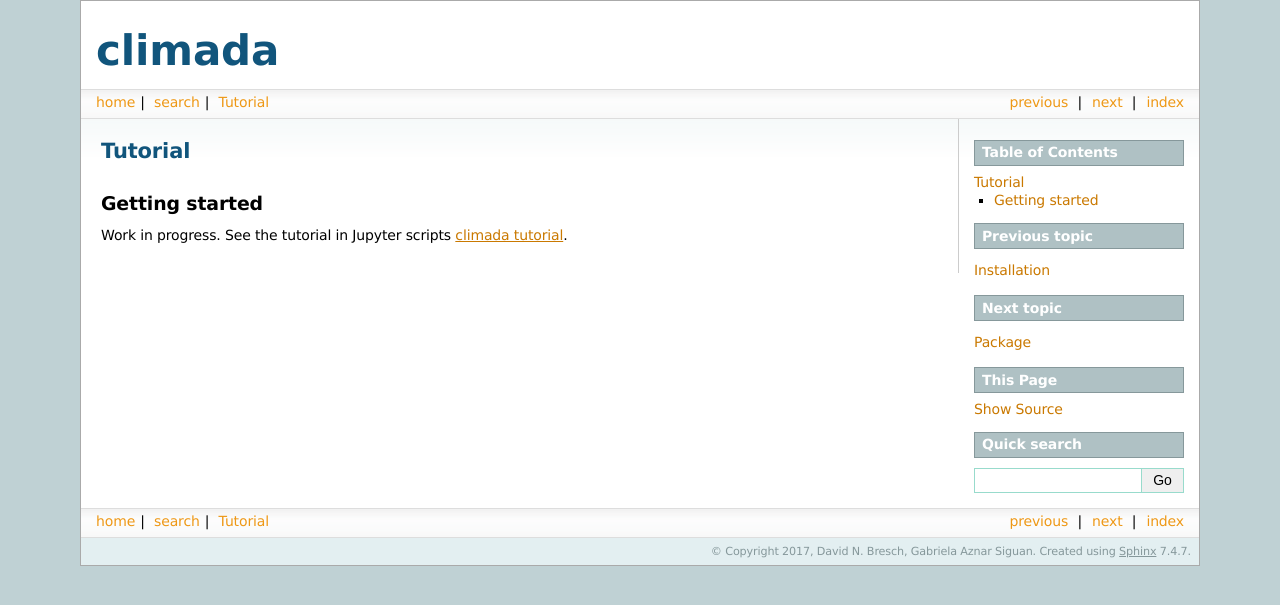
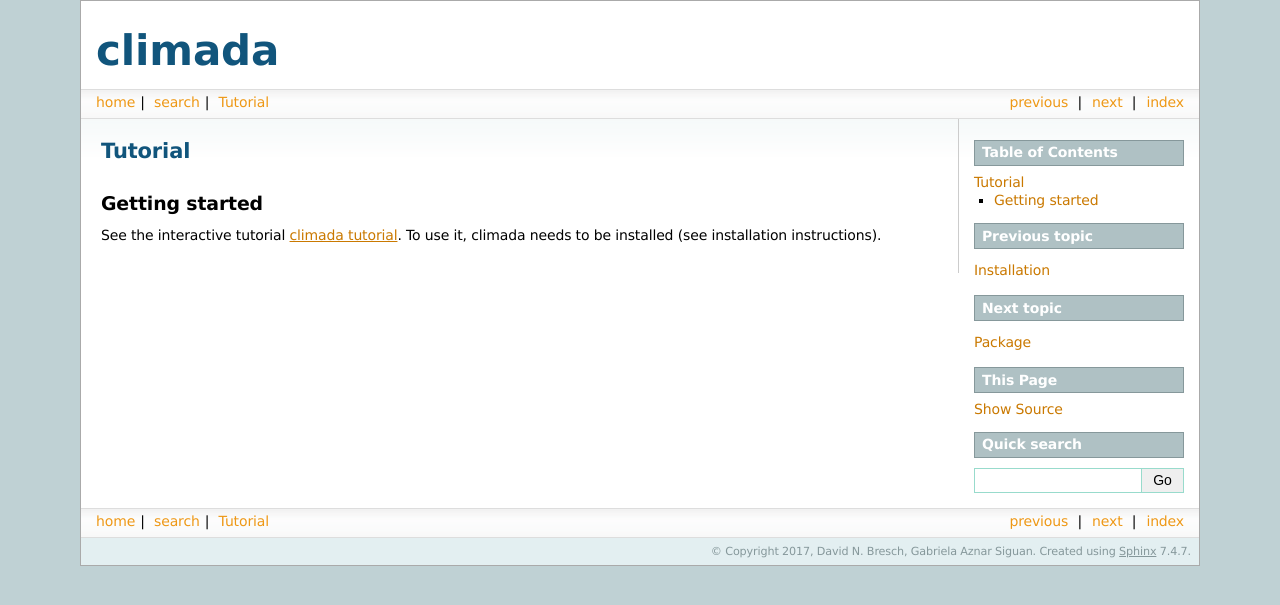
Before and after one commit to olivermarchand/climada_python, a Sphinx documentation site: the page built from doc/source/tutorial.rst, in a window 1280 px wide. Shown: the top 605 px of the page. Built offline with Sphinx 7.4.7, drawn with Linux system fonts in a browser that asks for light colours.

Commit message:
link to tutorial

```diff
--- a/doc/source/tutorial.rst
+++ b/doc/source/tutorial.rst
@@ -4,4 +4,5 @@ Tutorial
 Getting started
 ---------------
 
-Work in progress. See the tutorial in Jupyter scripts `climada tutorial <https://github.com/davidnbresch/climada_python/tree/master/script/tutorial>`_.
+See the interactive tutorial `climada tutorial <https://github.com/CLIMADA-project/climada_python/blob/master/script/tutorial/1_main_climada.ipynb>`_.
+To use it, climada needs to be installed (see installation instructions).
```
